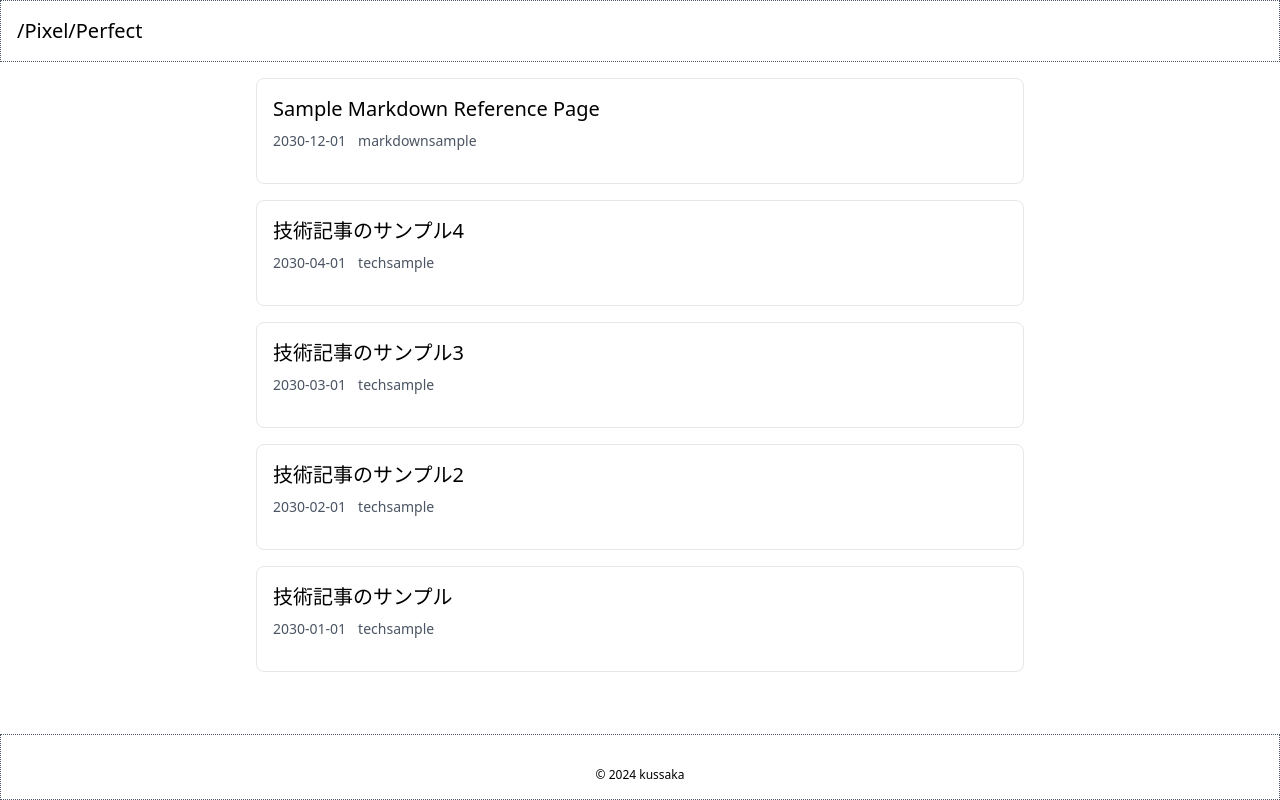
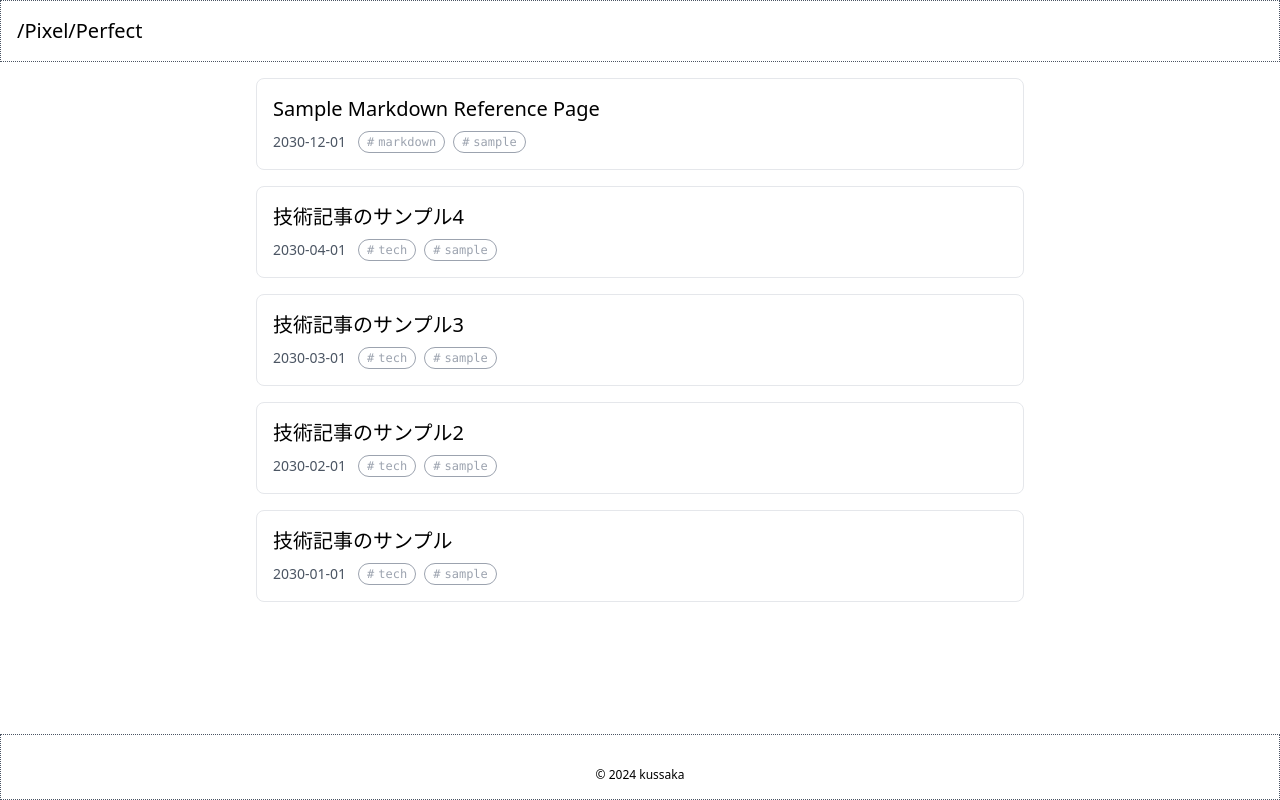
Before and after one commit to k65miyazakiy/blog-pixel-perfect, a Next.js app: page / in a window 1280 px wide. Built offline with nearby package versions, Linux system fonts and the light colour scheme.

Commit message:
タグコンポーネントの改善と記事の一覧カードのタグリストの修正。

```diff
--- a/src/app/components/ArticleListCard.tsx
+++ b/src/app/components/ArticleListCard.tsx
@@ -1,12 +1,15 @@
 import { ArticleMeta } from "../lib/util";
+import { Tags } from "./Tags";
 
 export const ArticleListCard = (props: ArticleMeta) => {
   return (
-    <article className="w-[768px] rounded-lg border p-4">
+    <article className="w-[768px] rounded-lg border px-4 pt-4">
       <h1 className="mb-2 text-xl">{props.title}</h1>
       <div className="mb-4 flex items-center gap-3">
         <span className="text-sm text-gray-600">{props.createdAt}</span>
-        <span className="text-sm text-gray-600">{props.tags}</span>
+        <span className="text-sm text-gray-600">
+          <Tags tags={props.tags} />
+        </span>
       </div>
     </article>
   );
--- a/src/app/components/Tags.tsx
+++ b/src/app/components/Tags.tsx
@@ -6,7 +6,7 @@ export const Tags = ({ tags }: { tags?: string[] }) => {
       {tags.map((tag) => (
         <li
           key={tag}
-          className="rounded-2xl border border-gray-400 px-2 py-0.5 font-mono text-xs text-gray-400 before:pr-1 before:content-['#']"
+          className="rounded-2xl border border-gray-400 px-2 py-0.5 font-mono text-xs text-gray-400 transition-colors duration-300 ease-in before:pr-1 before:content-['#'] hover:border-sky-700 hover:bg-sky-50 hover:text-sky-700"
         >
           <Link href={`/tags/${tag}`}>{tag}</Link>
         </li>
```
